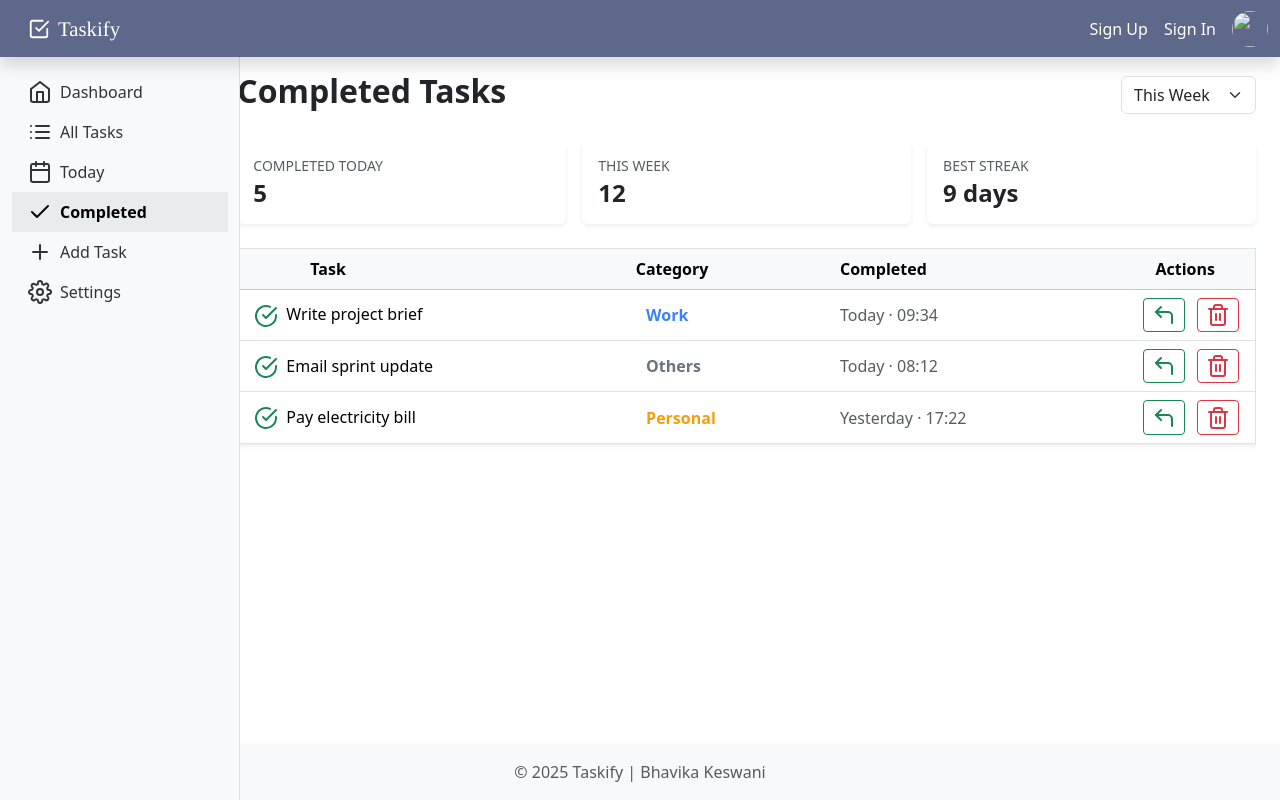
After one commit to bhavikakeswani/taskify, a Flask app: page /completed in a window 1280 px wide. The commit adds this page. Run offline with Flask 3, Linux system fonts and the light colour scheme; some libraries are stand-ins or nearby versions; some web fonts are replaced.

Commit message:
feat: add completed-tasks.html and update today.html & all_tasks.html

```diff
--- a/main.py
+++ b/main.py
@@ -18,5 +18,9 @@ def tasks():
 def today():
     return render_template("today.html", active_page="today")
 
+@app.route("/completed")
+def completed():
+    return render_template("completed.html", active_page="completed")
+
 if __name__=='__main__':
     app.run(debug=True)
--- a/static/css/styles.css
+++ b/static/css/styles.css
@@ -143,3 +143,98 @@ main {
 .task-checkbox:hover {
   border-color: #888;
 }
+
+.table td:first-child {
+  padding-left: 1rem;
+}
+
+.table th:first-child{
+  padding-left: 4.5rem;
+}
+
+.table th:last-child{
+  padding-right: 2.5rem;
+}
+
+.table td:last-child {
+  padding-right: 1rem;
+}
+
+.table td:nth-child(1) {
+  max-width: 400px;
+  white-space: normal;
+  word-break: break-word;
+}
+
+.table td:nth-child(4),
+.table th:nth-child(4) {
+  width: 150px;
+}
+
+.status-dot {
+  width: 12px;
+  height: 12px;
+  border-radius: 50%;
+  flex-shrink: 0;
+}
+
+.status-dot.completed {
+  background-color: #56b44a;
+}
+
+.status-dot.pending {
+  background-color: #d45b5b;
+}
+
+.delete-icon {
+  color: black;
+  text-decoration: none;
+  cursor: pointer;
+  display: none;
+}
+
+.list-group-item:hover .delete-icon {
+  display: inline;
+}
+
+.delete-icon:hover {
+  color: #d45b5b;
+}
+
+.add-task {
+  background-color: #8c9ccc;
+}
+
+.add-task:hover {
+  background-color: #7389c1;
+}
+
+.category-work {
+  color: #3b82f6;
+  font-size: medium;
+}
+
+.category-personal {
+  color: #f59e0b;
+  font-size: medium;
+}
+
+.category-study {
+  color: #10b981;
+  font-size: medium;
+}
+
+.category-fitness {
+  color: #ef4444;
+  font-size: medium;
+}
+
+.category-travel {
+  color: #06b6d4;
+  font-size: medium;
+}
+
+.category-others {
+  color: #6b7280;
+  font-size: medium;
+}
--- /dev/null
+++ b/templates/completed.html
@@ -0,0 +1,82 @@
+{% extends 'base.html' %}
+{% block content %}
+<div class="d-flex justify-content-between align-items-center mb-4">
+  <h2 class="fw-bold">Completed Tasks</h2>
+  <select class="form-select w-auto">
+    <option>Today</option>
+    <option selected>This Week</option>
+    <option>This Month</option>
+  </select>
+</div>
+
+<!-- Stats -->
+<div class="row g-3 mb-4">
+  <div class="col-sm-4">
+    <div class="card shadow-sm border-0">
+      <div class="card-body">
+        <h6 class="text-muted text-uppercase small mb-1">Completed Today</h6>
+        <h4 class="mb-0 fw-bold">5</h4>
+      </div>
+    </div>
+  </div>
+  <div class="col-sm-4">
+    <div class="card shadow-sm border-0">
+      <div class="card-body">
+        <h6 class="text-muted text-uppercase small mb-1">This Week</h6>
+        <h4 class="mb-0 fw-bold">12</h4>
+      </div>
+    </div>
+  </div>
+  <div class="col-sm-4">
+    <div class="card shadow-sm border-0">
+      <div class="card-body">
+        <h6 class="text-muted text-uppercase small mb-1">Best Streak</h6>
+        <h4 class="mb-0 fw-bold">9 days</h4>
+      </div>
+    </div>
+  </div>
+</div>
+
+<!-- Completed tasks list -->
+<div class="table-responsive">
+  <table class="table align-middle shadow-sm border">
+    <thead class="table-light">
+      <tr>
+        <th scope="col">Task</th>
+        <th scope="col">Category</th>
+        <th scope="col">Completed</th>
+        <th scope="col" class="text-end">Actions</th>
+      </tr>
+    </thead>
+    <tbody>
+      <tr>
+        <td><i data-feather="check-circle" class="text-success me-2"></i>Write project brief</td>
+        <td><span class="badge category-work">Work</span></td>
+        <td class="text-muted">Today · 09:34</td>
+        <td class="text-end">
+          <button class="btn btn-sm btn-outline-success me-2"><i data-feather="corner-up-left"></i></button>
+          <button class="btn btn-sm btn-outline-danger"><i data-feather="trash-2"></i></button>
+        </td>
+      </tr>
+      <tr>
+        <td><i data-feather="check-circle" class="text-success me-2"></i>Email sprint update</td>
+        <td><span class="badge category-others">Others</span></td>
+        <td class="text-muted">Today · 08:12</td>
+        <td class="text-end">
+          <button class="btn btn-sm btn-outline-success me-2"><i data-feather="corner-up-left"></i></button>
+          <button class="btn btn-sm btn-outline-danger"><i data-feather="trash-2"></i></button>
+        </td>
+      </tr>
+      <tr>
+        <td><i data-feather="check-circle" class="text-success me-2"></i>Pay electricity bill</td>
+        <td><span class="badge category-personal">Personal</span></td>
+        <td class="text-muted">Yesterday · 17:22</td>
+        <td class="text-end">
+          <button class="btn btn-sm btn-outline-success me-2"><i data-feather="corner-up-left"></i></button>
+          <button class="btn btn-sm btn-outline-danger"><i data-feather="trash-2"></i></button>
+        </td>
+      </tr>
+    </tbody>
+  </table>
+</div>
+{% endblock %}
--- a/templates/sidebar.html
+++ b/templates/sidebar.html
@@ -10,7 +10,7 @@
               </li>
               <li class="nav-item"><a class="nav-link {% if active_page == 'all_tasks' %}active{% endif %}" href="{{url_for('tasks')}}"><span data-feather="list"></span> All Tasks</a></li>
               <li class="nav-item"><a class="nav-link {% if active_page == 'today' %}active{% endif %}" href="{{url_for('today')}}"><span data-feather="calendar"></span> Today</a></li>
-              <li class="nav-item"><a class="nav-link" href="#"><span data-feather="check"></span> Completed</a></li>
+              <li class="nav-item"><a class="nav-link {% if active_page == 'completed' %}active{% endif %}" href="{{url_for('completed')}}"><span data-feather="check"></span> Completed</a></li>
               <li class="nav-item"><a class="nav-link" href="#"><span data-feather="plus"></span> Add Task</a></li>
               <li class="nav-item"><a class="nav-link" href="#"><span data-feather="settings"></span> Settings</a></li>
             </ul>
--- a/templates/today.html
+++ b/templates/today.html
@@ -3,7 +3,7 @@
 {% block content %}
 <div class="d-flex justify-content-between align-items-center mb-3">
   <h2>Today’s Tasks</h2>
-  <button class="btn" style="background-color:#8c9ccc">
+  <button class="btn add-task">
     <i data-feather="plus"></i> Add Task
   </button>
 </div>
```
Also changed, not shown: templates/all_tasks.html (+92 -14 lines).
